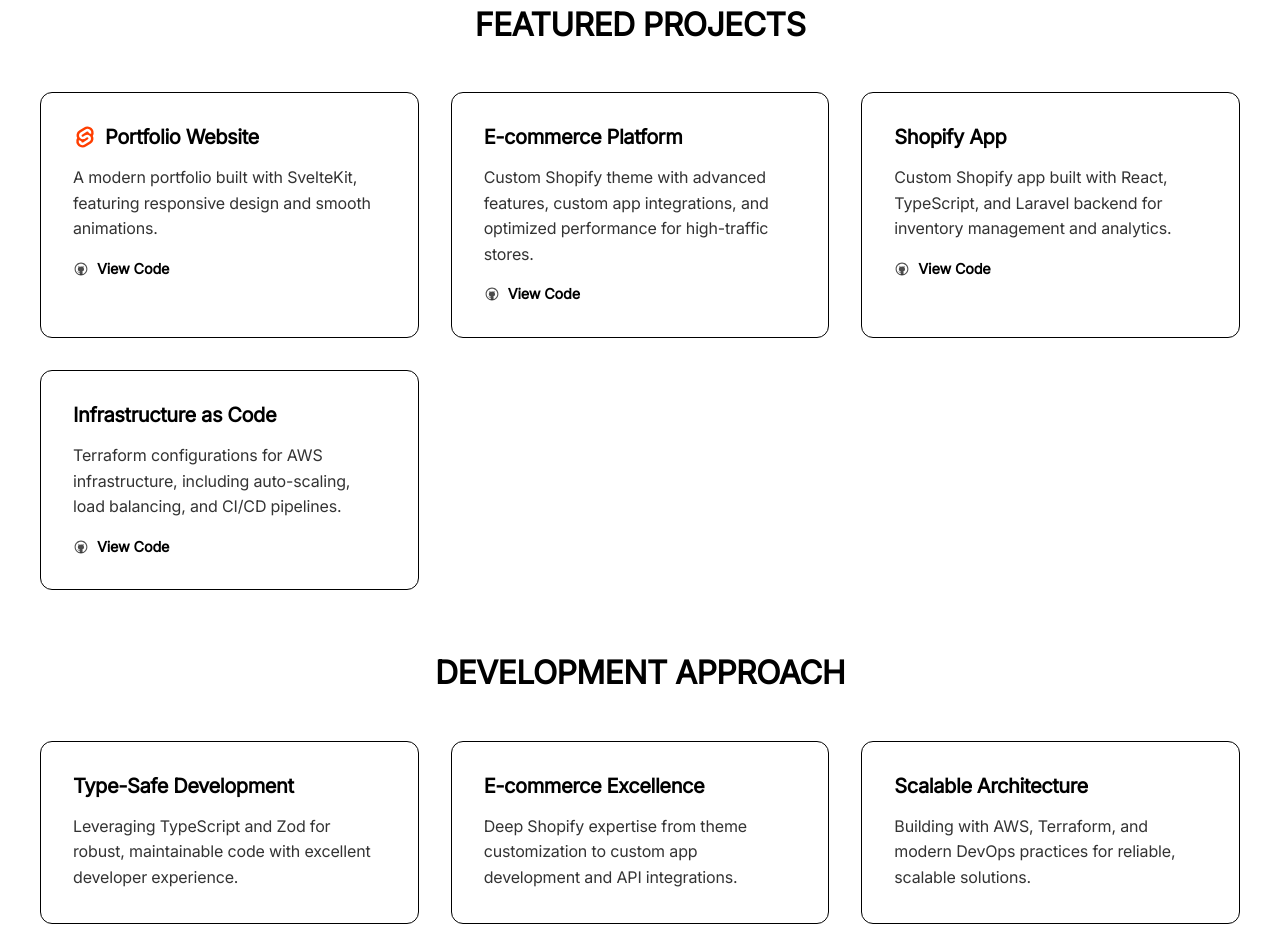
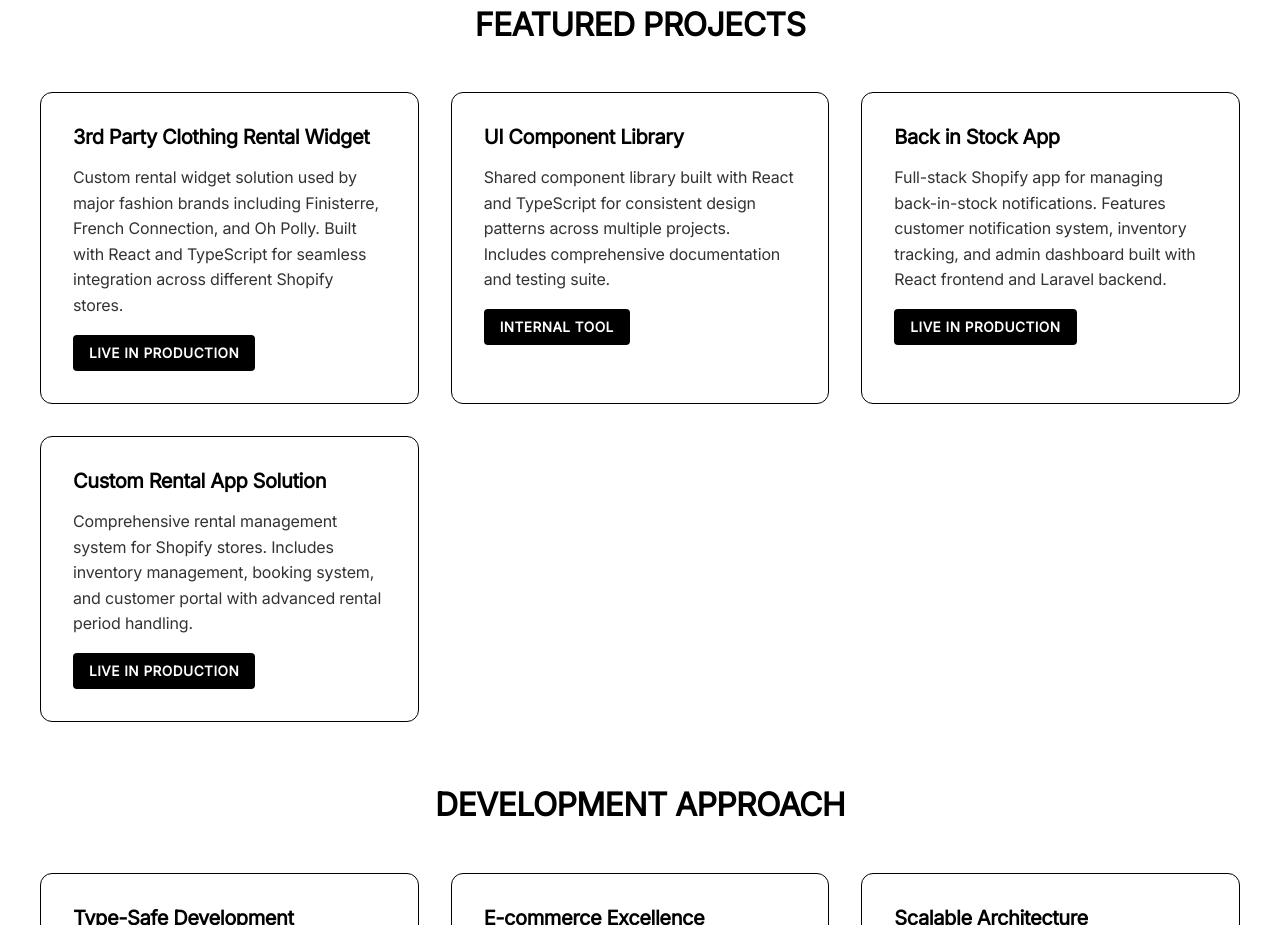
Before and after one commit to avanns/personal-website, a SvelteKit app: page /coding in a window 1280 px wide. Shown: the part 860-1785 px from the top of the page. Built offline with nearby package versions, Linux system fonts and the light colour scheme.

Commit message:
Implement resend with contact form

```diff
--- a/package.json
+++ b/package.json
@@ -18,6 +18,8 @@
 		"@sveltejs/kit": "^2.26.1",
 		"@sveltejs/vite-plugin-svelte": "^4.0.0-next.6",
 		"@types/cookie": "^0.6.0",
+		"@types/node": "^24.1.0",
+		"@types/nodemailer": "^6.4.17",
 		"@typescript-eslint/eslint-plugin": "^8.38.0",
 		"@typescript-eslint/parser": "^8.38.0",
 		"eslint": "^9.32.0",
@@ -33,6 +35,7 @@
 	},
 	"type": "module",
 	"dependencies": {
-		"@fontsource/inter": "^5.2.6"
+		"@fontsource/inter": "^5.2.6",
+		"nodemailer": "^7.0.5"
 	}
 }
--- a/src/routes/coding/+page.svelte
+++ b/src/routes/coding/+page.svelte
@@ -70,51 +70,38 @@
 		<div class="project-grid">
 			<div class="project-card">
 				<div class="project-header">
-					<img src={svelteLogo} alt="Svelte" class="tech-icon" />
-					<h3>Portfolio Website</h3>
+					<h3>3rd Party Clothing Rental Widget</h3>
 				</div>
-				<p>A modern portfolio built with SvelteKit, featuring responsive design and smooth animations.</p>
+				<p>Custom rental widget solution used by major fashion brands including Finisterre, French Connection, and Oh Polly. Built with React and TypeScript for seamless integration across different Shopify stores.</p>
 				<div class="project-links">
-					<a href="https://github.com/yourusername/portfolio" target="_blank" class="github-link">
-						<img src={githubIcon} alt="GitHub" />
-						View Code
-					</a>
+					<span class="project-status">Live in Production</span>
 				</div>
 			</div>
 			<div class="project-card">
 				<div class="project-header">
-					<h3>E-commerce Platform</h3>
+					<h3>UI Component Library</h3>
 				</div>
-				<p>Custom Shopify theme with advanced features, custom app integrations, and optimized performance for high-traffic stores.</p>
+				<p>Shared component library built with React and TypeScript for consistent design patterns across multiple projects. Includes comprehensive documentation and testing suite.</p>
 				<div class="project-links">
-					<a href="https://github.com/yourusername/shopify-theme" target="_blank" class="github-link">
-						<img src={githubIcon} alt="GitHub" />
-						View Code
-					</a>
+					<span class="project-status">Internal Tool</span>
 				</div>
 			</div>
 			<div class="project-card">
 				<div class="project-header">
-					<h3>Shopify App</h3>
+					<h3>Back in Stock App</h3>
 				</div>
-				<p>Custom Shopify app built with React, TypeScript, and Laravel backend for inventory management and analytics.</p>
+				<p>Full-stack Shopify app for managing back-in-stock notifications. Features customer notification system, inventory tracking, and admin dashboard built with React frontend and Laravel backend.</p>
 				<div class="project-links">
-					<a href="https://github.com/yourusername/shopify-app" target="_blank" class="github-link">
-						<img src={githubIcon} alt="GitHub" />
-						View Code
-					</a>
+					<span class="project-status">Live in Production</span>
 				</div>
 			</div>
 			<div class="project-card">
 				<div class="project-header">
-					<h3>Infrastructure as Code</h3>
+					<h3>Custom Rental App Solution</h3>
 				</div>
-				<p>Terraform configurations for AWS infrastructure, including auto-scaling, load balancing, and CI/CD pipelines.</p>
+				<p>Comprehensive rental management system for Shopify stores. Includes inventory management, booking system, and customer portal with advanced rental period handling.</p>
 				<div class="project-links">
-					<a href="https://github.com/yourusername/terraform-aws" target="_blank" class="github-link">
-						<img src={githubIcon} alt="GitHub" />
-						View Code
-					</a>
+					<span class="project-status">Live in Production</span>
 				</div>
 			</div>
 		</div>
@@ -296,6 +283,18 @@
 		text-decoration: none;
 	}
 
+	.project-status {
+		display: inline-block;
+		background: var(--color-accent);
+		color: white;
+		padding: 0.5rem 1rem;
+		border-radius: 4px;
+		font-size: 0.85rem;
+		font-weight: 600;
+		text-transform: uppercase;
+		letter-spacing: 0.5px;
+	}
+
 	.approach {
 		margin: 4rem 0;
 	}
```
Also changed, not shown: src/routes/contact/+page.server.ts (+85 -22 lines), src/routes/contact/+page.svelte (+24 -0 lines), 2 other files (tests, documents, lock files or other folders).
